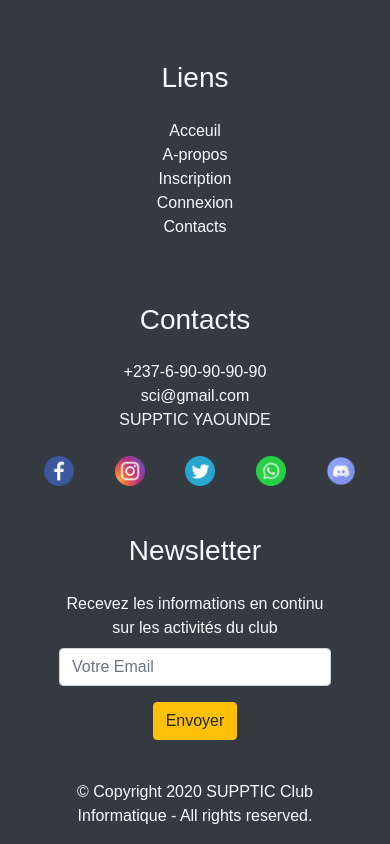
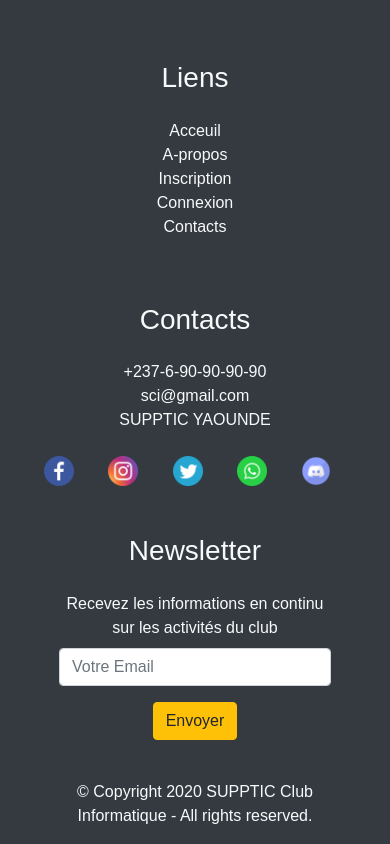
Before and after one commit to sup-code/layouts, a website: page index.html in a window 390 px wide. Shown: the part 2024-2868 px from the top of the page. Drawn offline with nearby package versions, Linux system fonts and the light colour scheme.

Commit message:
Update style.css

```diff
--- a/css/style.css
+++ b/css/style.css
@@ -10,7 +10,7 @@ header .carousel-inner .carousel-caption h2{
 
     .xmPhone{
         justify-content: space-between !important;
-        margin-right: 5px;
+        margin-right: 30px;
     }
 
     .col-sm-2 {
```
